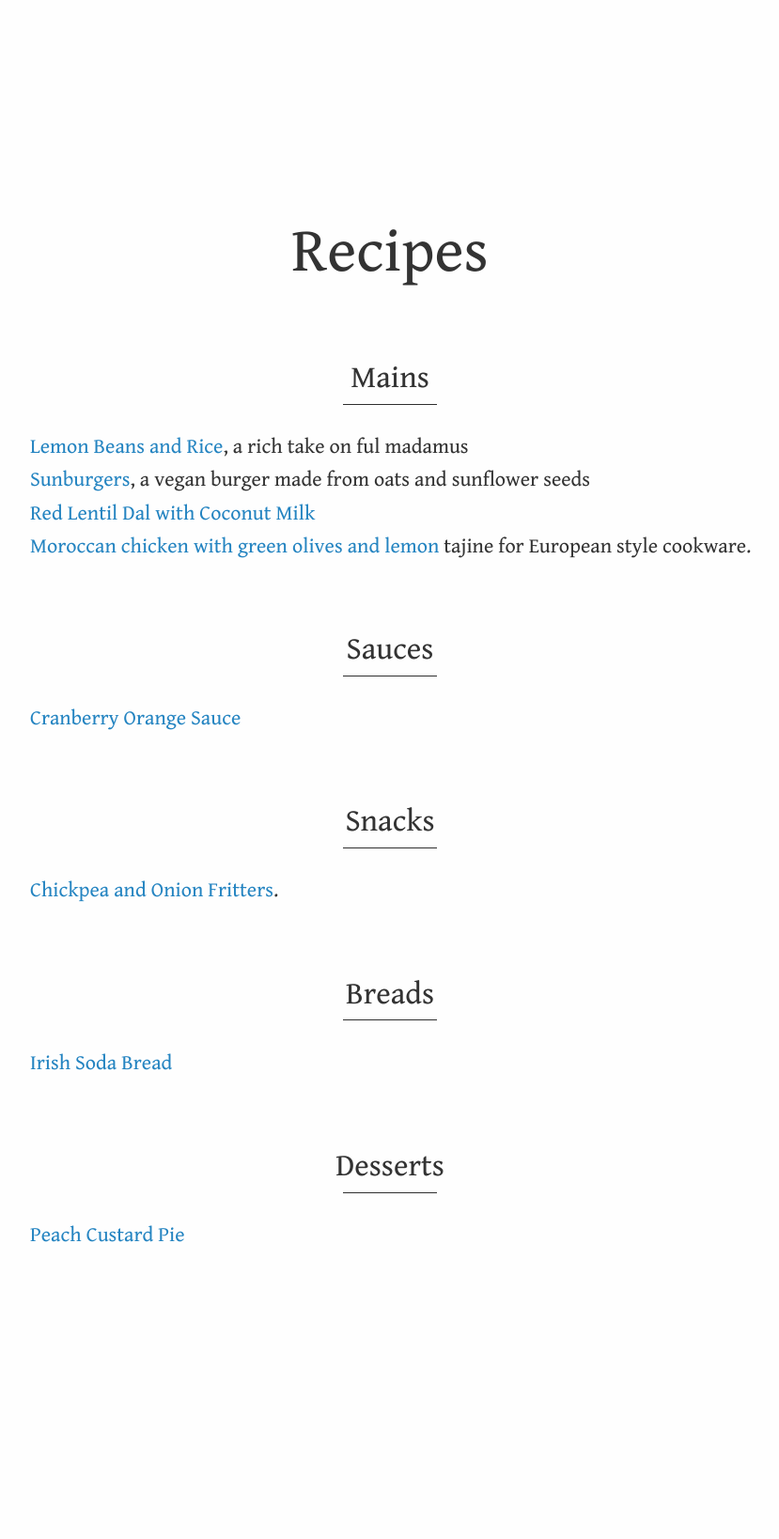
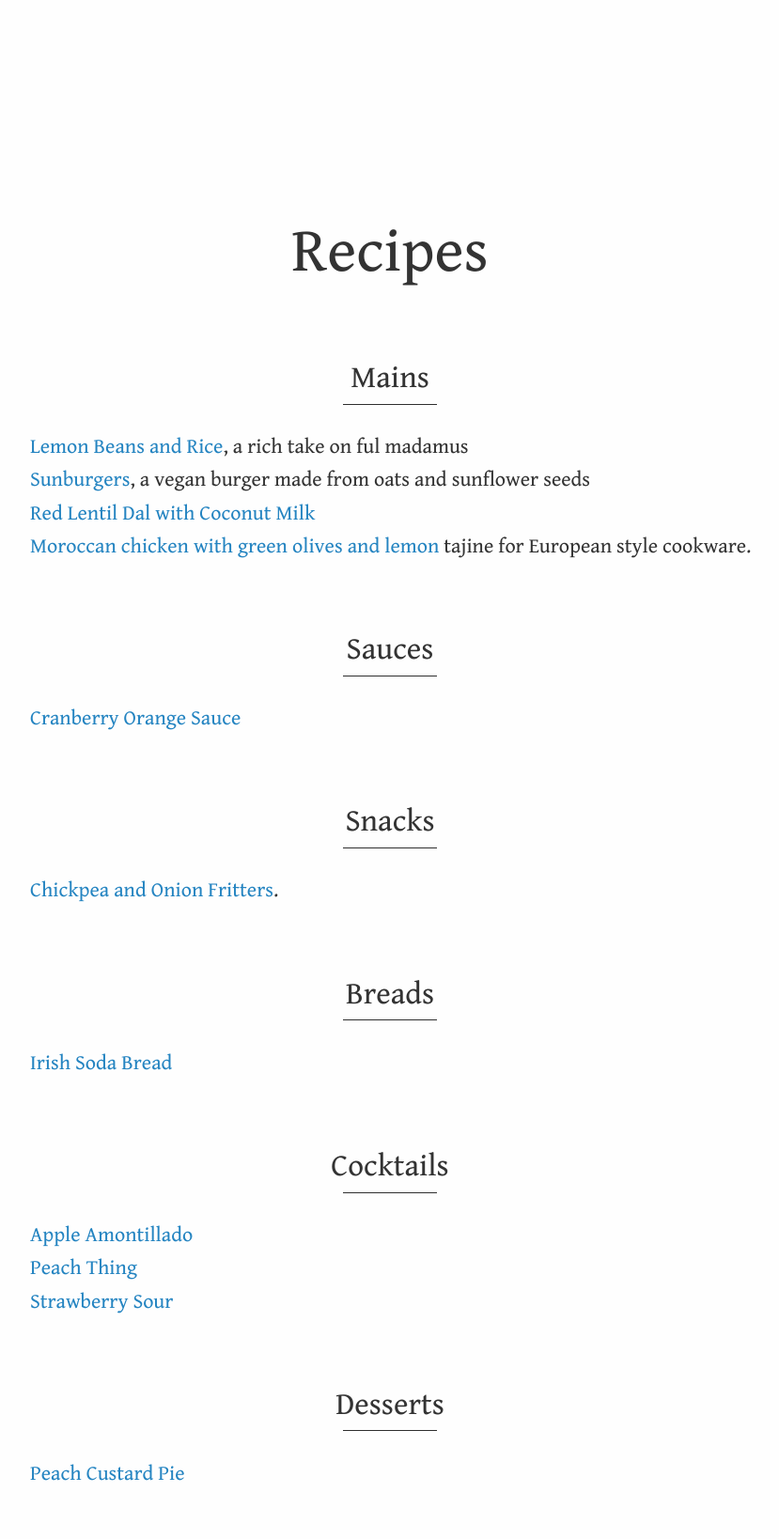
Before and after one commit to aredridel/recipes, a Jekyll site: the page built from index.md, in a window 1280 px wide. Shown: the whole page at 94% size, without its empty margins (225-1054 px from the left). Built offline with Jekyll 4.4.1, drawn with Linux system fonts in a browser that asks for light colours; our own code applies the rules of GitHub Pages for plain Markdown files; before the commit the page ends 1384 px from its top, so only the background shows below that.

Commit message:
/ ‘index.md’

```diff
--- a/index.md
+++ b/index.md
@@ -23,6 +23,15 @@ Sauces
 
 [Irish Soda Bread](Irish Soda Bread.md)
 
+Cocktails
+---------
+
+[Apple Amontillado](Drinks/Apple Amontillado.md)
+
+[Peach Thing](Drinks/Peach Thing.md)
+
+[Strawberry Sour](Drinks/Strawberry Sour.md)
+
 Desserts
 --------
 
```
